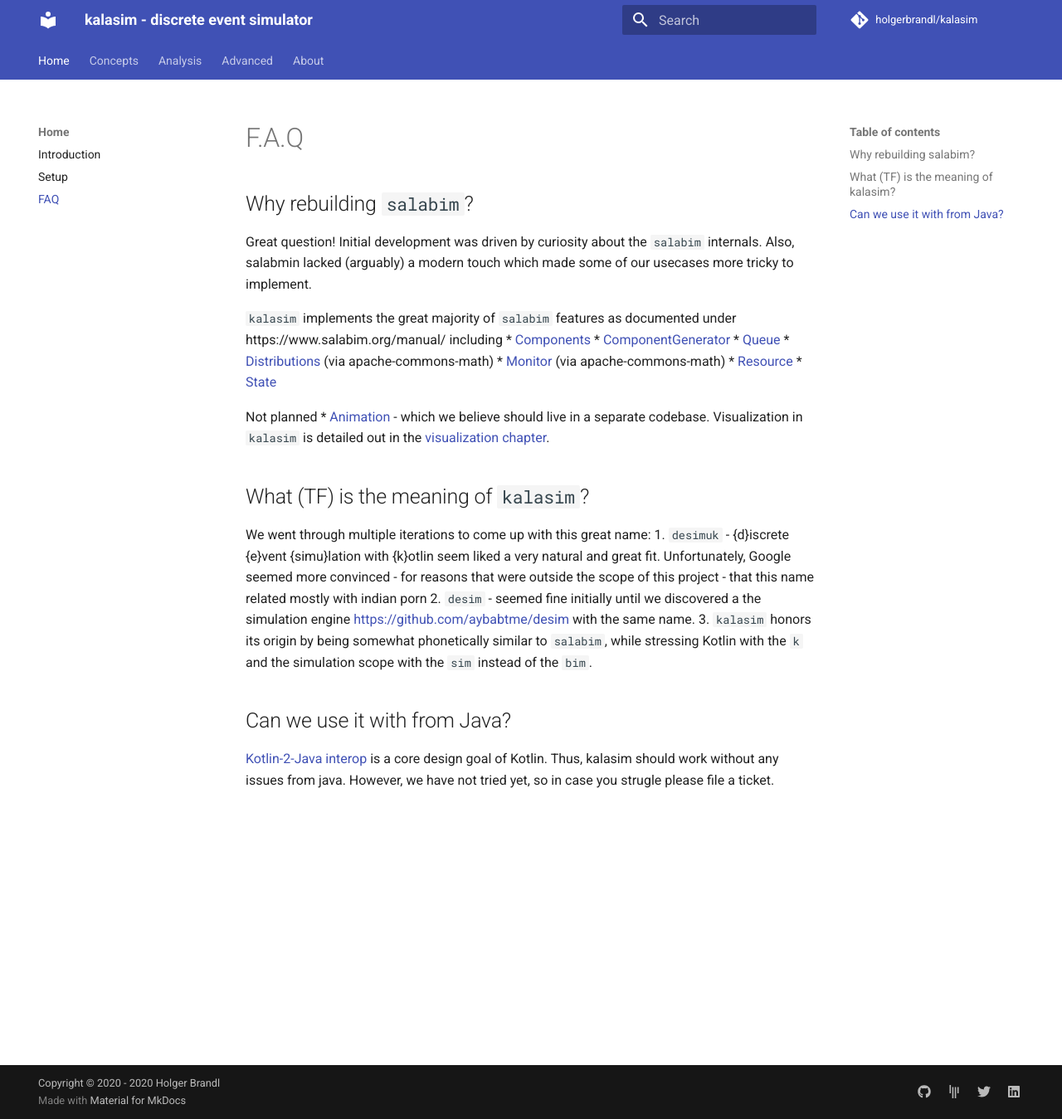
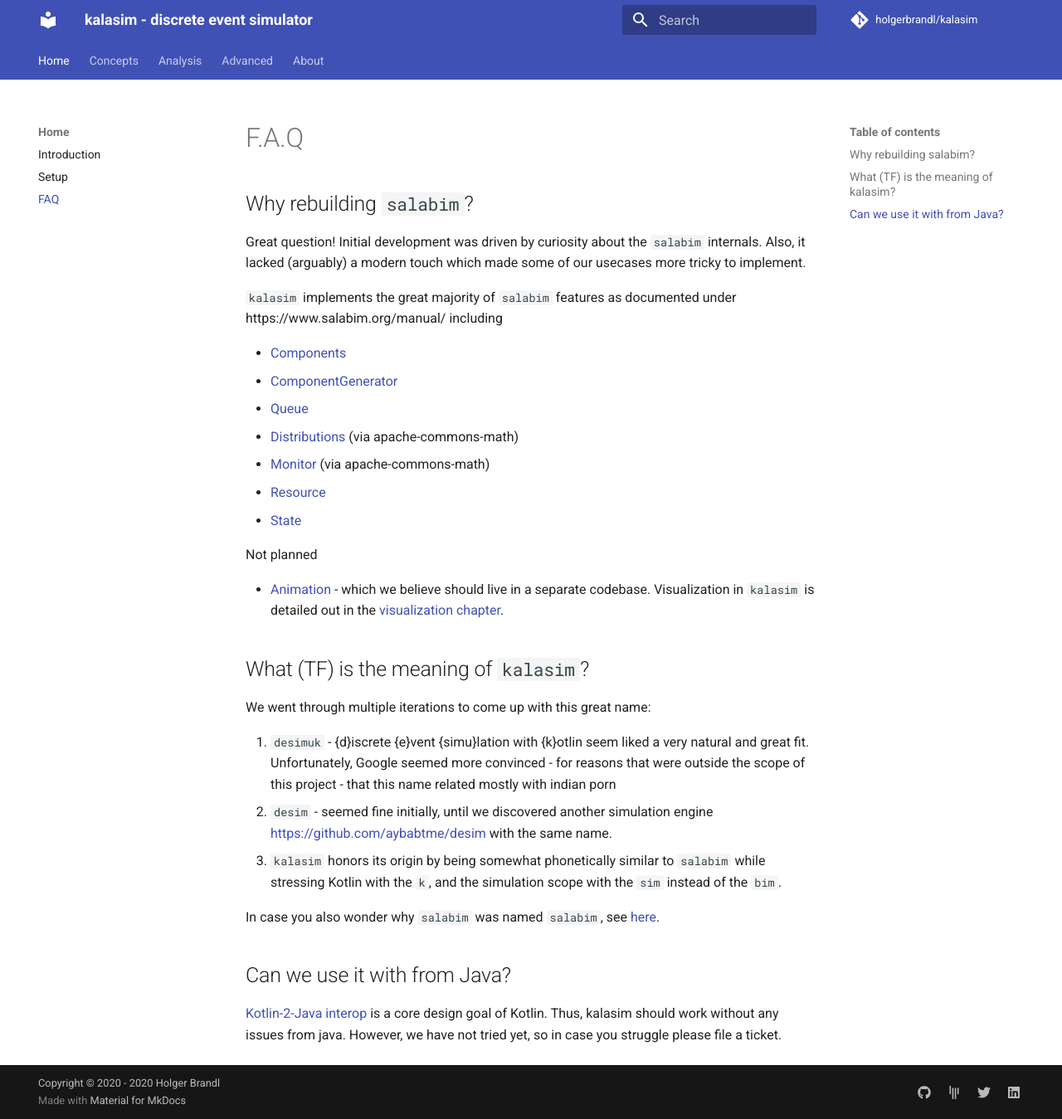
Before and after one commit to holgerbrandl/kalasim, an MkDocs documentation site: the page built from docs/userguide/docs/faq.md, in a window 1280 px wide and 1349 px high. Shown: the whole window at 83% size. Built offline with MkDocs 1.6.1 and Material for MkDocs 9.7.7, drawn with Linux system fonts in a browser that asks for light colours; comment, search, counter and statistics services are not loaded.

Commit message:
updated docs

```diff
--- a/docs/userguide/docs/faq.md
+++ b/docs/userguide/docs/faq.md
@@ -2,10 +2,11 @@
 
 ## Why rebuilding `salabim`?
 
-Great question! Initial development was driven by curiosity about the `salabim` internals. Also, salabmin lacked (arguably) a modern touch which made some of our usecases more tricky to implement.
+Great question! Initial development was driven by curiosity about the `salabim` internals. Also, it lacked (arguably) a modern touch which made some of our usecases more tricky to implement.
 
 
 `kalasim` implements the great majority of `salabim` features as documented under https://www.salabim.org/manual/ including
+
 * [Components](https://www.salabim.org/manual/Component.html)
 * [ComponentGenerator](https://www.salabim.org/manual/ComponentGenerator.html)
 * [Queue](https://www.salabim.org/manual/Queue.html)
@@ -15,16 +16,20 @@ Great question! Initial development was driven by curiosity about the `salabim`
 * [State](https://www.salabim.org/manual/State.html)
 
 Not planned
-* [Animation](https://www.salabim.org/manual/Animation.html) - which we believe should live in a separate codebase. Visualization in `kalasim` is detailed out in the [visualization chapter](visual.md).
+
+* [Animation](https://www.salabim.org/manual/Animation.html) - which we believe should live in a separate codebase. Visualization in `kalasim` is detailed out in the [visualization chapter](analysis.md).
 
 
 ## What (TF) is the meaning of `kalasim`?
 
 We went through multiple iterations to come up with this great name:
+
 1. `desimuk` - {d}iscrete {e}vent {simu}lation with {k}otlin seem liked a very natural and great fit. Unfortunately, Google seemed more convinced  - for reasons that were outside the scope of this project - that this name related mostly with indian porn
-2. `desim` - seemed fine initially until we discovered a the simulation engine <https://github.com/aybabtme/desim> with the same name.
-3. `kalasim`  honors its origin by being somewhat phonetically similar to `salabim`, while stressing Kotlin with the `k` and the simulation scope with the `sim` instead of the `bim`.
+2. `desim` - seemed fine initially, until we discovered another simulation engine <https://github.com/aybabtme/desim> with the same name.
+3. `kalasim`  honors its origin by being somewhat phonetically similar to `salabim` while stressing Kotlin with the `k`, and the simulation scope with the `sim` instead of the `bim`.
+
+In case you also wonder why `salabim` was named `salabim`, see [here](https://www.salabim.org/manual/About.html#why-is-the-package-called-salabim).
 
 ## Can we use it with from Java?
 
-[Kotlin-2-Java interop](https://kotlinlang.org/docs/reference/java-to-kotlin-interop.html) is a core design goal of Kotlin. Thus, kalasim should work without any issues from java. However, we have not tried yet, so in case you strugle please file a ticket.
+[Kotlin-2-Java interop](https://kotlinlang.org/docs/reference/java-to-kotlin-interop.html) is a core design goal of Kotlin. Thus, kalasim should work without any issues from java. However, we have not tried yet, so in case you struggle please file a ticket.
--- a/docs/userguide/mkdocs.yml
+++ b/docs/userguide/mkdocs.yml
@@ -30,9 +30,9 @@ nav:
     - States: state.md
     - Examples: examples.md
   - Analysis:
-    - Visualization: visual.md
+    - analysis.md
   - Advanced:
-    - Livemode: visual.md
+    - Livemode: livemode.md
   - About:
     - about.md
 
```
Also changed, not shown: docs/userguide/docs/about.md (+3 -1 lines), docs/userguide/docs/analysis.md (added, +13 -0 lines), docs/userguide/docs/concepts.md (+3 -1 lines), docs/userguide/docs/livemode.md (added, +5 -0 lines), docs/userguide/docs/state.md (+34 -23 lines), docs/userguide/docs/visual.md (deleted, +0 -3 lines).
